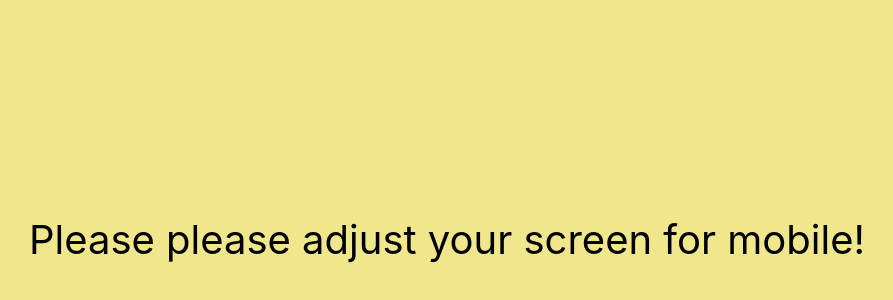
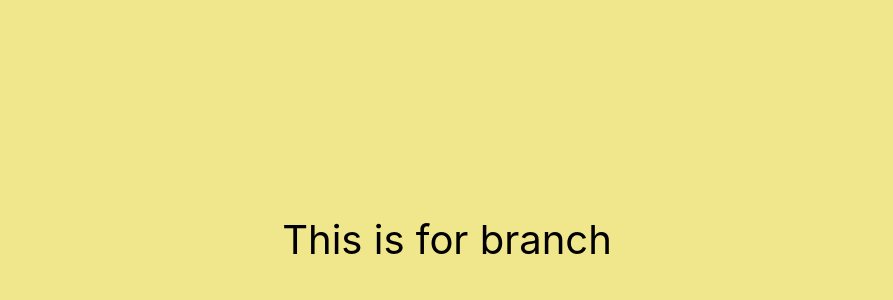
Before and after one commit to Yeoncpp/clone-project-2021, a plain HTML site: page friends.html in a window 1280 px wide. Shown: the part 160-460 px from the top of the page, without its empty margins (193-1086 px from the left). Drawn offline with Linux system fonts and the light colour scheme.

Commit message:
update-screen comment

```diff
--- a/friends.html
+++ b/friends.html
@@ -109,7 +109,7 @@
    </div>
 
    <div id="no-mobile">
-       <span>Please please adjust your screen for mobile!</span>
+       <span>This is for branch</span>
    </div>
 
     <script
```
